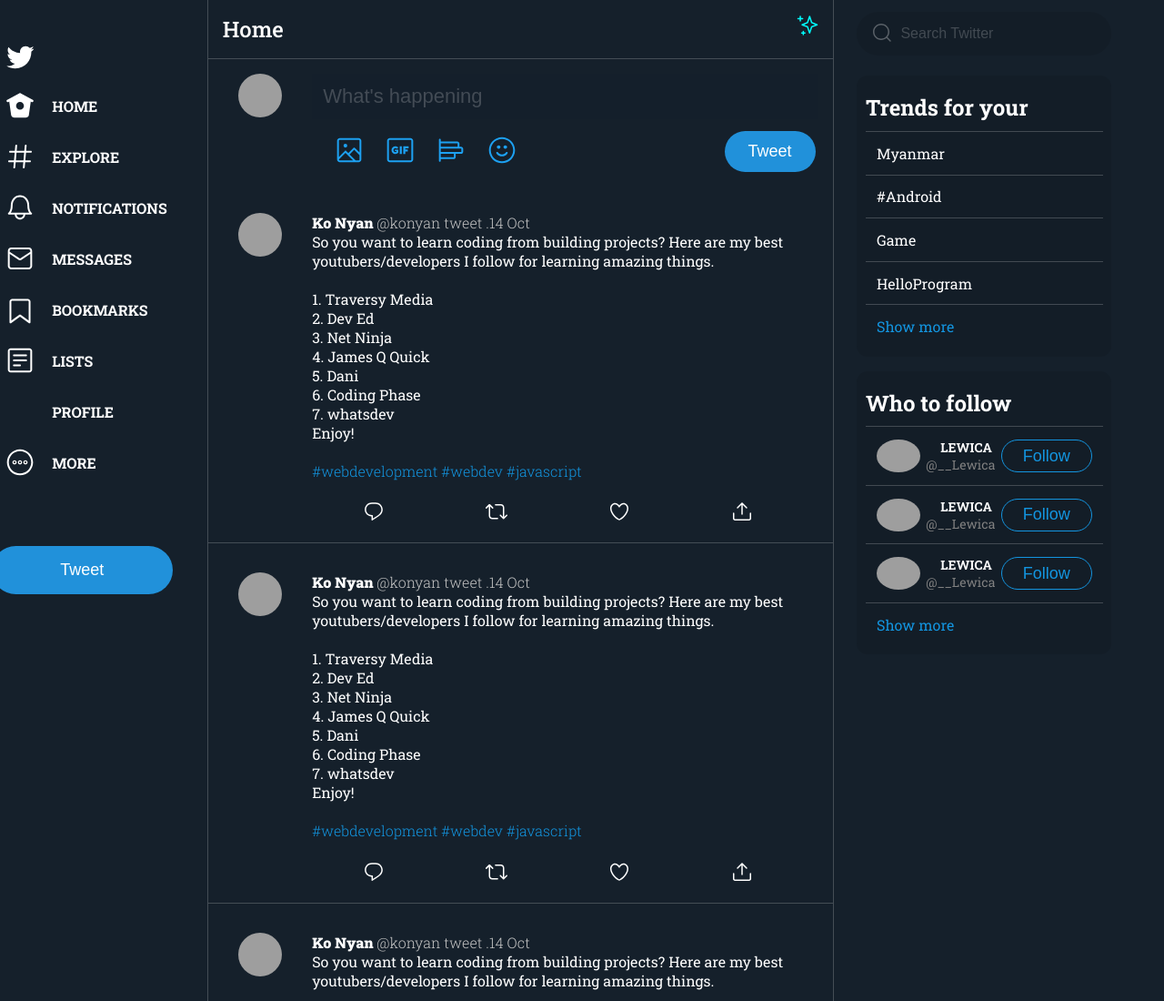
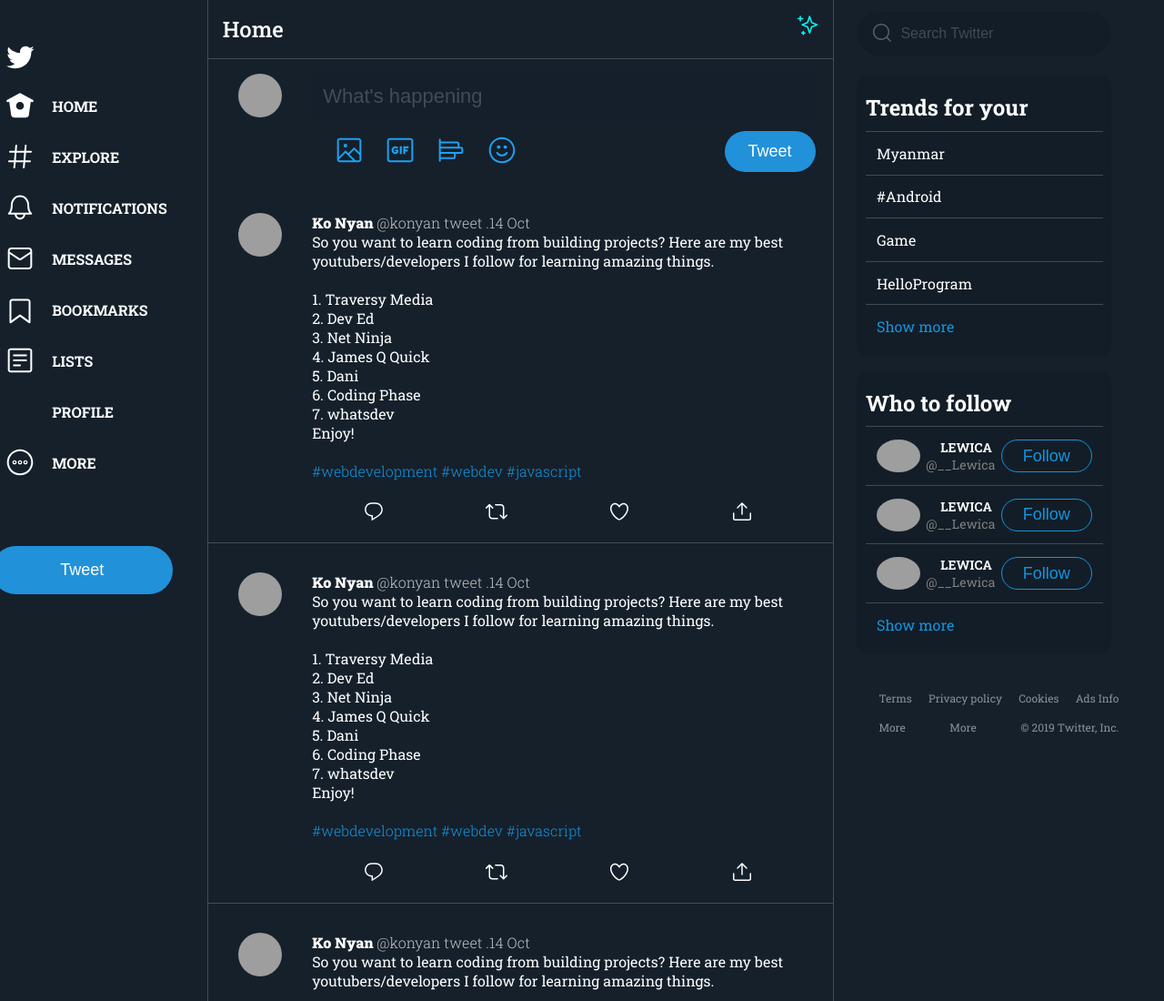
Before and after one commit to konyan/css-grid-custom-framework, a plain HTML site: page index.html in a window 1280 px wide. Shown: the top 1100 px of the page at 91% size. Drawn offline with Linux system fonts and the light colour scheme; grey boxes are pictures that could not be loaded; some icons are missing.

Commit message:
adding navigation for footer information

```diff
--- a/css/index.css
+++ b/css/index.css
@@ -343,6 +343,26 @@
     width: 100px;
     color: #1395e0;
   }
+
+  .navigation {
+    position: relative;
+  }
+
+  .navigation ul {
+    padding: 1rem;
+    margin: 1rem;
+    display: flex;
+    justify-content: space-between;
+    flex-wrap: wrap;
+  }
+
+  .navigation ul li {
+    font-size: 12px;
+    display: inline-block;
+    color: rgba(255, 255, 255, 0.5);
+    height: auto;
+    padding: 0.5rem;
+  }
 }
 
 @media (max-width: 1248px) {
--- a/index.html
+++ b/index.html
@@ -510,6 +510,17 @@
                         </li>
                     </ul>
                 </div>
+                <div class="navigation">
+                    <ul>
+                        <li>Terms</li>
+                        <li>Privacy policy</li>
+                        <li>Cookies</li>
+                        <li>Ads Info</li>
+                        <li>More</li>
+                        <li>More</li>
+                        <li>© 2019 Twitter, Inc.</li>
+                    </ul>
+                </div>
             </div>
         </div>
     </div>
```
